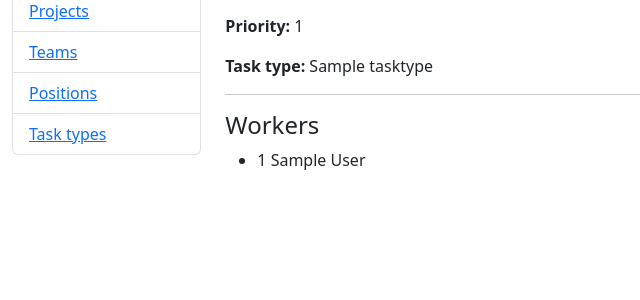
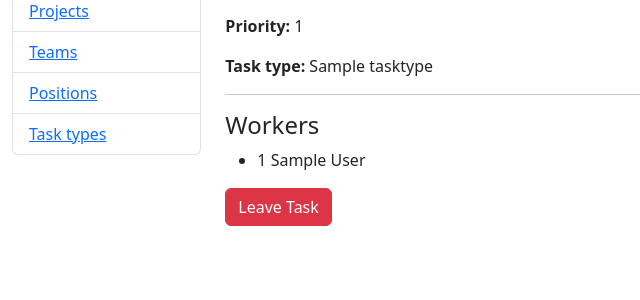
Before and after one commit to NazarSlavych/IT-project-manager, a Django app: page /tasks/1 in a window 1280 px wide. Shown: the part 222-522 px from the top of the page, without its empty margins (0-640 px from the left). Run offline with Django 5.2, Linux system fonts and the light colour scheme; a user stored in the database is signed in; tables that the repository leaves empty hold one stand-in row (values such as "Sample post").

Commit message:
Add toggle assign to task and add teamform

```diff
--- a/manager/urls.py
+++ b/manager/urls.py
@@ -21,7 +21,7 @@ from .views import (
     TeamListView,
     TeamDetailView,
     TeamUpdateView,
-    TeamDeleteView,
+    TeamDeleteView, toggle_assign_to_task, TeamCreateView,
 )
 
 urlpatterns = [
@@ -42,11 +42,12 @@ urlpatterns = [
     path("projects/<int:pk>/delete/", ProjectDeleteView.as_view(), name="project-delete"),
     path("teams/", TeamListView.as_view(), name="teams"),
     path("teams/<int:pk>", TeamDetailView.as_view(), name="team-detail"),
-    path("teams/create/", ProjectCreateView.as_view(), name="team-create"),
+    path("teams/create/", TeamCreateView.as_view(), name="team-create"),
     path("teams/<int:pk>/update/", TeamUpdateView.as_view(), name="team-update"),
     path("teams/<int:pk>/delete/", TeamDeleteView.as_view(), name="team-delete"),
     path("positions", PositionsListView.as_view(), name="positions"),
     path("tasktype", TaskTypeListView.as_view(), name="task-type"),
+    path("task/<int:pk>/toggle/", toggle_assign_to_task, name="toggle-task"),
 ]
 
 
--- a/manager/views.py
+++ b/manager/views.py
@@ -1,11 +1,12 @@
 from django.contrib.auth.decorators import login_required
 from django.contrib.auth.mixins import LoginRequiredMixin
 from django.db.models import Count
+from django.http import HttpResponseRedirect
 from django.shortcuts import render, get_object_or_404
 from django.urls import reverse_lazy
 from django.views import generic
 
-from manager.forms import WorkerCreationForm, WorkerUpdateForm, TaskForm, WorkerSearchForm, ProjectSearchForm
+from manager.forms import WorkerCreationForm, WorkerUpdateForm, TaskForm, WorkerSearchForm, ProjectSearchForm, TeamForm
 from manager.models import Task, Worker, Position, TaskType, Project, Team
 
 
@@ -166,14 +167,24 @@ class TeamDetailView(LoginRequiredMixin, generic.DetailView):
 
 class TeamCreateView(LoginRequiredMixin, generic.CreateView):
     model = Team
-    fields = "__all__"
+    form_class = TeamForm
 
 
 class TeamUpdateView(LoginRequiredMixin, generic.UpdateView):
     model = Team
-    fields = "__all__"
+    form_class = TeamForm
 
 
 class TeamDeleteView(LoginRequiredMixin, generic.DeleteView):
     model = Team
     success_url = reverse_lazy("manager:teams")
+
+
+@login_required
+def toggle_assign_to_task(request, pk):
+    task = get_object_or_404(Task, id=pk)
+    if request.user in task.assignees.all():
+        task.assignees.remove(request.user)
+    else:
+        task.assignees.add(request.user)
+    return HttpResponseRedirect(reverse_lazy("manager:task-detail", args=[pk]))
--- a/templates/manager/task_detail.html
+++ b/templates/manager/task_detail.html
@@ -31,4 +31,16 @@
     </ul>
   </div>
 
+{% if request.user in task.project.team.members.all %}
+  <form method="post" action="{% url 'manager:toggle-task' pk=task.id %}">
+      {% csrf_token %}
+      {% if request.user in task.assignees.all %}
+          <button type="submit" class="btn btn-danger">Leave Task</button>
+      {% else %}
+          <button type="submit" class="btn btn-success">Take Task</button>
+      {% endif %}
+  </form>
+{% endif %}
+
+
 {% endblock %}
--- a/templates/manager/worker_detail.html
+++ b/templates/manager/worker_detail.html
@@ -16,6 +16,7 @@
   <p><strong>Last name:</strong> {{ worker.last_name }} </p>
   <p><strong>Position:</strong> {{ worker.position }} </p>
   <p><strong>Email:</strong> {{ worker.email }} </p>
+
 
   <hr>
   <div>
```
Also changed, not shown: manager/forms.py (+9 -1 lines). Lines whose indentation alone changed are shown as unchanged.
